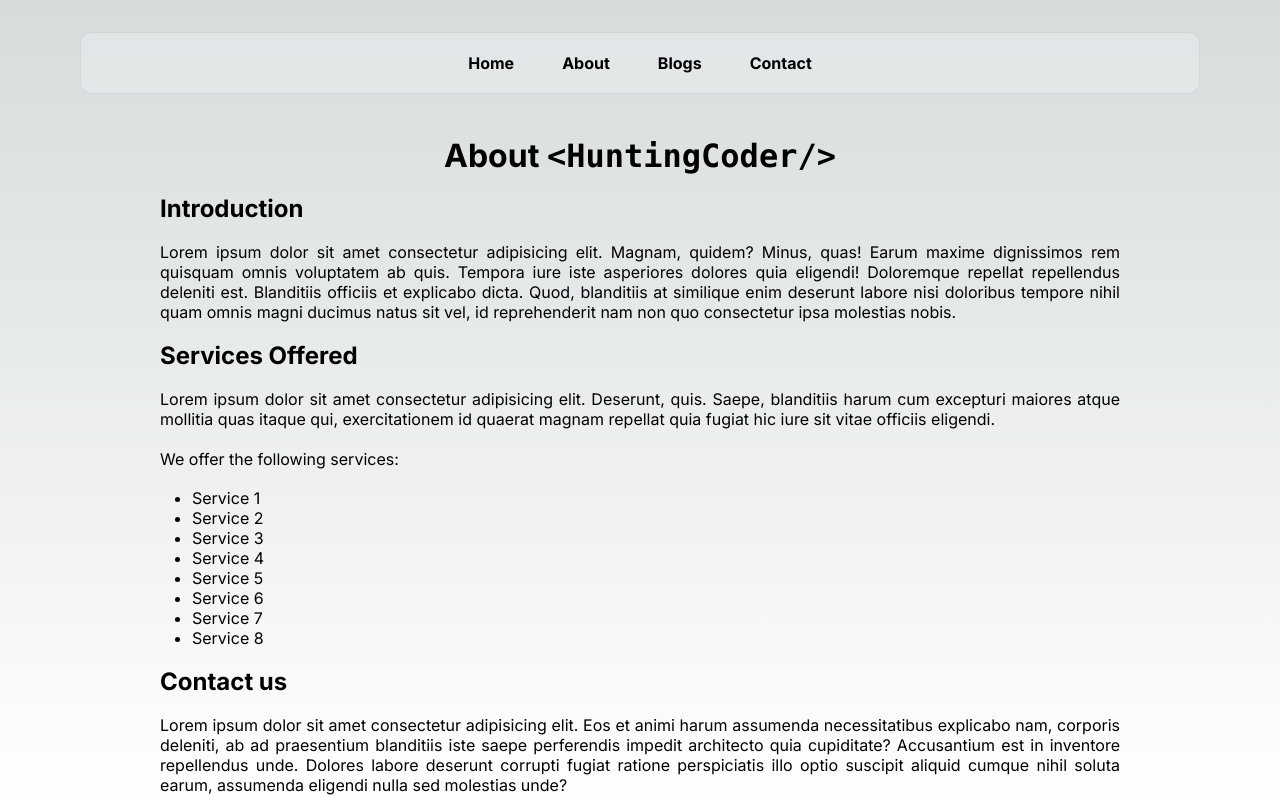
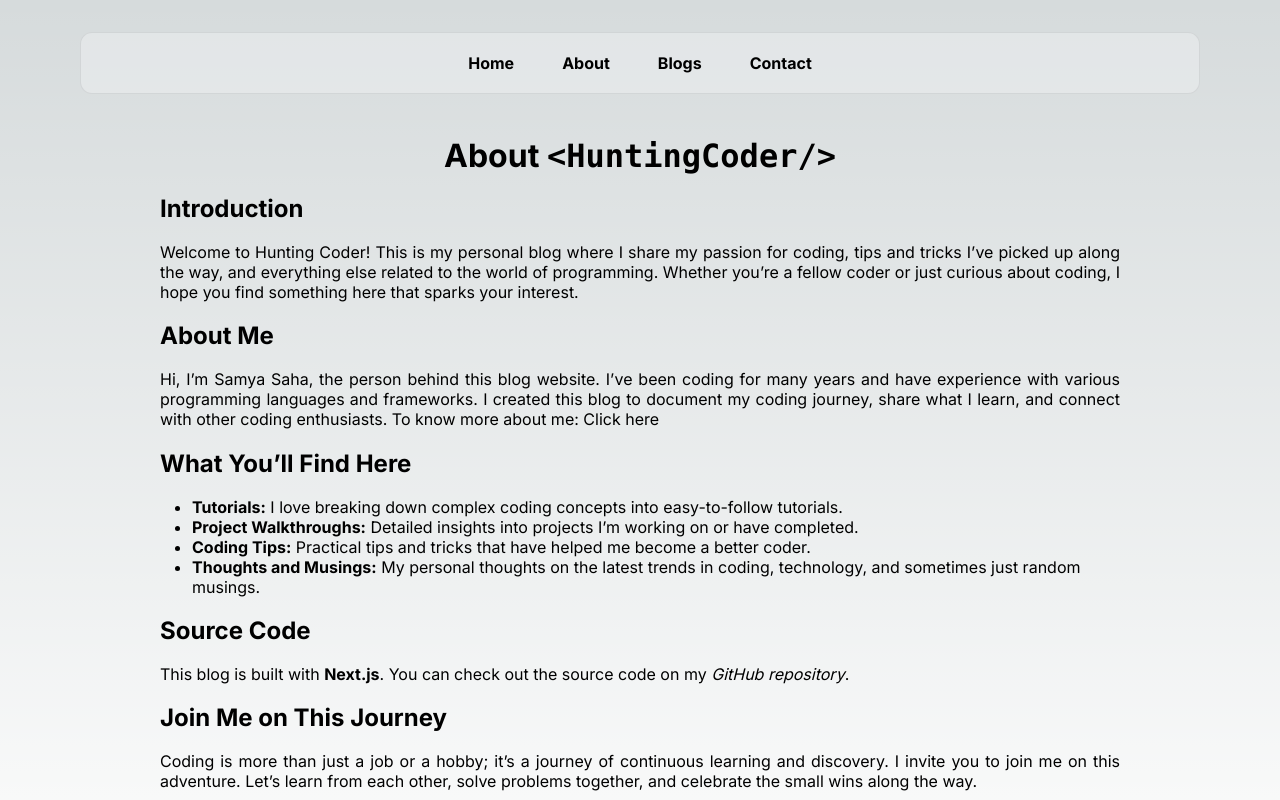
Before and after one commit to Samya-S/HuntingCoder, a Next.js app: page /about in a window 1280 px wide. Shown: the top 800 px of the page. Built offline with nearby package versions, Linux system fonts and the light colour scheme.

Commit message:
feat: Update about page content

```diff
--- a/app/about/about.module.css
+++ b/app/about/about.module.css
@@ -3,6 +3,7 @@
     flex-direction: column;
     align-items: center;
     justify-content: center;
+    padding-bottom: 2rem;
 }
 
 .container>* {
--- a/app/about/page.js
+++ b/app/about/page.js
@@ -3,24 +3,30 @@ import styles from './about.module.css'
 const about = () => {
   return (
     <div className={styles.container}>
-      <h1 className={styles.center}>About <span style={{fontFamily: 'var(--font-mono)', display: 'inline-block'}}>&lt;HuntingCoder/&gt;</span></h1>
+      <h1 className={styles.center}>About <span style={{ fontFamily: 'var(--font-mono)', display: 'inline-block' }}>&lt;HuntingCoder/&gt;</span></h1>
       <h2>Introduction</h2>
-      <p>Lorem ipsum dolor sit amet consectetur adipisicing elit. Magnam, quidem? Minus, quas! Earum maxime dignissimos rem quisquam omnis voluptatem ab quis. Tempora iure iste asperiores dolores quia eligendi! Doloremque repellat repellendus deleniti est. Blanditiis officiis et explicabo dicta. Quod, blanditiis at similique enim deserunt labore nisi doloribus tempore nihil quam omnis magni ducimus natus sit vel, id reprehenderit nam non quo consectetur ipsa molestias nobis. </p>
-      <h2>Services Offered</h2>
-      <p>Lorem ipsum dolor sit amet consectetur adipisicing elit. Deserunt, quis. Saepe, blanditiis harum cum excepturi maiores atque mollitia quas itaque qui, exercitationem id quaerat magnam repellat quia fugiat hic iure sit vitae officiis eligendi.</p>
-      <p>We offer the following services:</p>
+      <p>Welcome to Hunting Coder! This is my personal blog where I share my passion for coding, tips and tricks I&rsquo;ve picked up along the way, and everything else related to the world of programming. Whether you&rsquo;re a fellow coder or just curious about coding, I hope you find something here that sparks your interest.</p>
+      <h2>About Me</h2>
+      <p>Hi, I&rsquo;m Samya Saha, the person behind this blog website. I&rsquo;ve been coding for many years and have experience with various programming languages and frameworks. I created this blog to document my coding journey, share what I learn, and connect with other coding enthusiasts. To know more about me: <a href='https://samyasaha.vercel.app/' target='_blank'>Click here</a></p>
+      <h2>What You&rsquo;ll Find Here</h2>
       <ul>
-        <li>Service 1</li>
-        <li>Service 2</li>
-        <li>Service 3</li>
-        <li>Service 4</li>
-        <li>Service 5</li>
-        <li>Service 6</li>
-        <li>Service 7</li>
-        <li>Service 8</li>
+        <li><strong>Tutorials:</strong> I love breaking down complex coding concepts into easy-to-follow tutorials.</li>
+        <li><strong>Project Walkthroughs:</strong> Detailed insights into projects I&rsquo;m working on or have completed.</li>
+        <li><strong>Coding Tips:</strong> Practical tips and tricks that have helped me become a better coder.</li>
+        <li><strong>Thoughts and Musings:</strong> My personal thoughts on the latest trends in coding, technology, and sometimes just random musings.</li>
       </ul>
-      <h2>Contact us</h2>
-      <p>Lorem ipsum dolor sit amet consectetur adipisicing elit. Eos et animi harum assumenda necessitatibus explicabo nam, corporis deleniti, ab ad praesentium blanditiis iste saepe perferendis impedit architecto quia cupiditate? Accusantium est in inventore repellendus unde. Dolores labore deserunt corrupti fugiat ratione perspiciatis illo optio suscipit aliquid cumque nihil soluta earum, assumenda eligendi nulla sed molestias unde?</p>
+
+      <h2>Source Code</h2>
+      <p>This blog is built with <strong>Next.js</strong>. You can check out the source code on my <a href="https://github.com/Samya-S/HuntingCoder" target="_blank"><i>GitHub repository</i></a>.</p>
+
+
+      <h2>Join Me on This Journey</h2>
+      <p>Coding is more than just a job or a hobby; it&rsquo;s a journey of continuous learning and discovery. I invite you to join me on this adventure. Let&rsquo;s learn from each other, solve problems together, and celebrate the small wins along the way.</p>
+
+      <h2>Get in Touch</h2>
+      <p>I&rsquo;d love to hear from you! Whether you have questions, suggestions, or just want to chat about coding, feel free to reach out.</p>
+
+      <p>Thanks for stopping by Hunting Coder. Happy coding!</p>
     </div>
   )
 }
```
